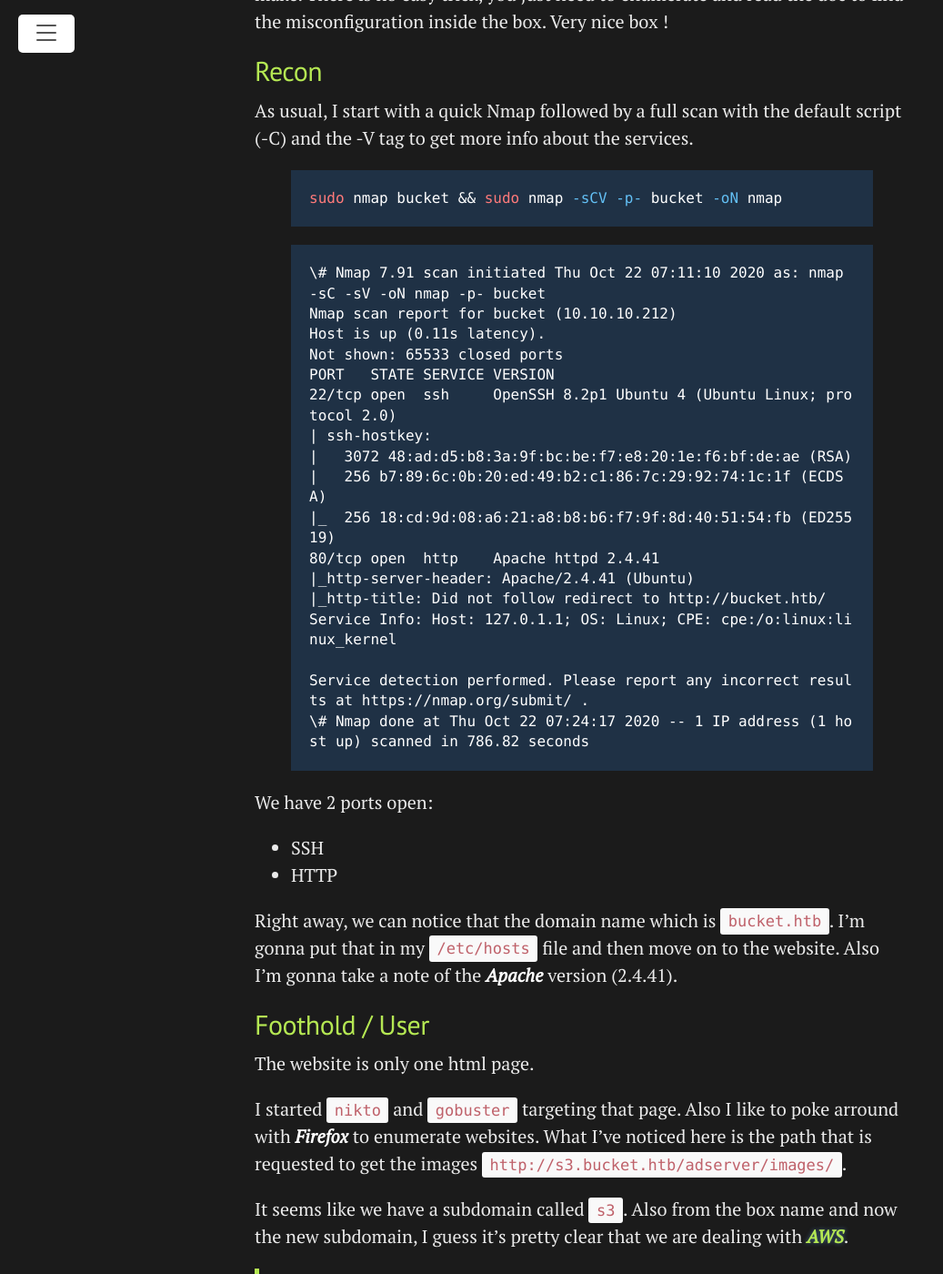
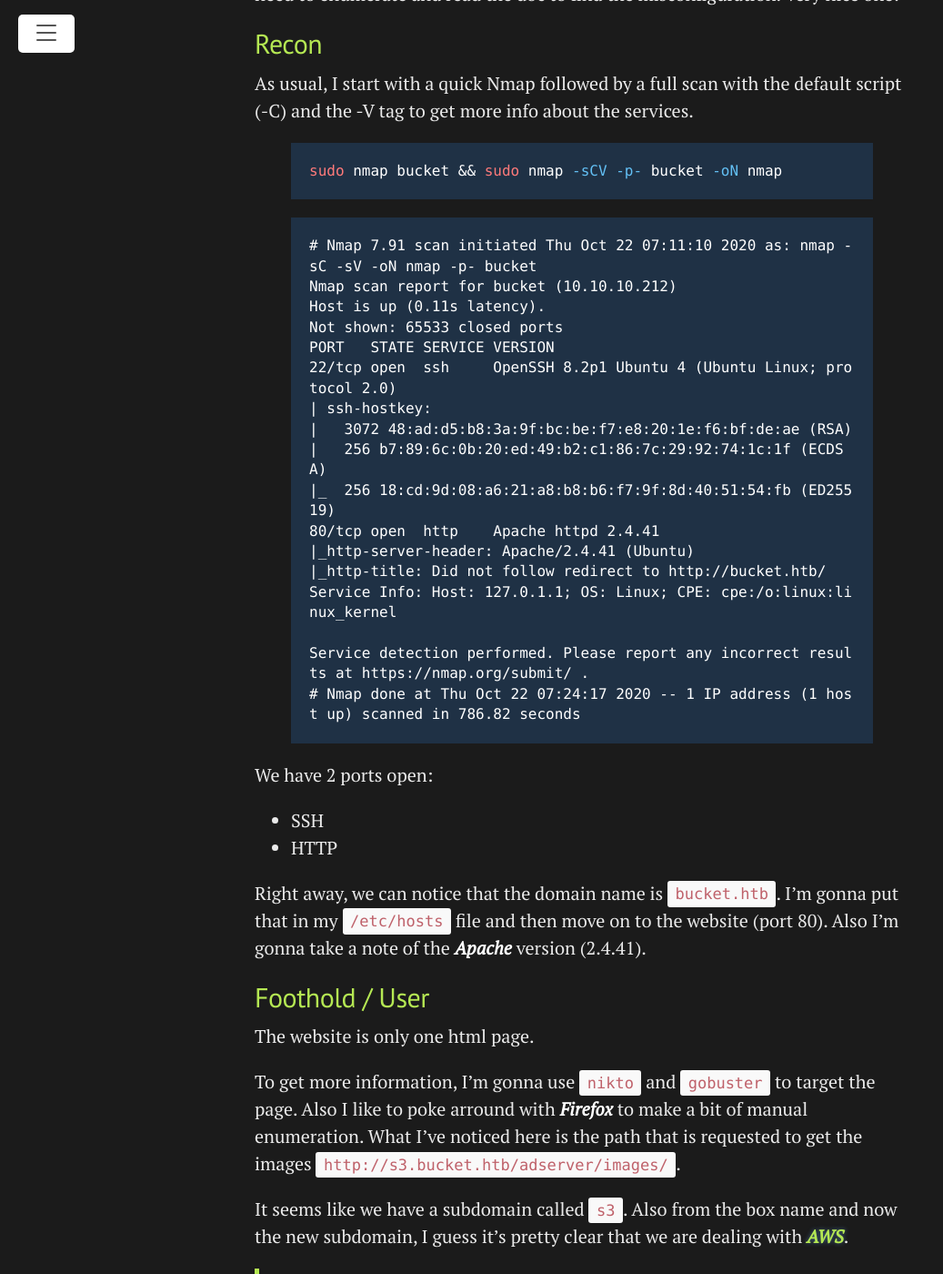
Before and after one commit to gregory-graindorge/gregory-graindorge.github.io, a Jekyll site: the page built from _posts/2021-04-25-bucket.md, in a window 1280 px wide and 1400 px high, scrolled down 313 px. Shown: the whole window at 91% size, without its empty margins (0-1037 px from the left). Built offline with Jekyll 4.4.1, drawn with Linux system fonts in a browser that asks for light colours; some of the changed text lies outside the part shown.

Commit message:
Update 2021-04-25-bucket.md

```diff
--- a/_posts/2021-04-25-bucket.md
+++ b/_posts/2021-04-25-bucket.md
@@ -3,7 +3,7 @@
 title: Bucket - Walkthrough
 ---
 
-Bucket is one of the best box I've ever made on Hackthebox. Very challenging but in a way that forces you to learn more really understand every step that you make. There is no easy trick, you just need to enumerate and read the doc to find the misconfiguration inside the box. Very nice box !
+Bucket is one of my favorite box on Hackthebox! This machine forces you to understand every step that you make to get root. There is no easy trick, you just need to enumerate and read the doc to find the misconfiguration. Very nice one!
 
 ## Recon
 As usual, I start with a quick Nmap followed by a full scan with the default script (-C) and the -V tag to get more info about the services.
@@ -13,7 +13,7 @@
 {% endhighlight %}
 
 {% highlight text %}
-\# Nmap 7.91 scan initiated Thu Oct 22 07:11:10 2020 as: nmap -sC -sV -oN nmap -p- bucket
+# Nmap 7.91 scan initiated Thu Oct 22 07:11:10 2020 as: nmap -sC -sV -oN nmap -p- bucket
 Nmap scan report for bucket (10.10.10.212)
 Host is up (0.11s latency).
 Not shown: 65533 closed ports
@@ -29,7 +29,7 @@
 Service Info: Host: 127.0.1.1; OS: Linux; CPE: cpe:/o:linux:linux_kernel
 
 Service detection performed. Please report any incorrect results at https://nmap.org/submit/ .
-\# Nmap done at Thu Oct 22 07:24:17 2020 -- 1 IP address (1 host up) scanned in 786.82 seconds
+# Nmap done at Thu Oct 22 07:24:17 2020 -- 1 IP address (1 host up) scanned in 786.82 seconds
 
 {% endhighlight %}
 
@@ -37,12 +37,12 @@
 - SSH
 - HTTP
 
-Right away, we can notice that the domain name which is `bucket.htb`. I'm gonna put that in my `/etc/hosts` file and then move on to the website. Also I'm gonna take a note of the <strong><cite>Apache</cite></strong> version (2.4.41).
+Right away, we can notice that the domain name is `bucket.htb`. I'm gonna put that in my `/etc/hosts` file and then move on to the website (port 80). Also I'm gonna take a note of the <strong><cite>Apache</cite></strong> version (2.4.41).
 
 ## Foothold / User
 The website is only one html page.
 
-I started `nikto` and `gobuster` targeting that page. Also I like to poke arround with <strong><cite>Firefox</cite></strong> to enumerate websites. What I've noticed here is the path that is requested to get the images `http://s3.bucket.htb/adserver/images/`.
+To get more information, I'm gonna use `nikto` and `gobuster` to target the page. Also I like to poke arround with <strong><cite>Firefox</cite></strong> to make a bit of manual enumeration. What I've noticed here is the path that is requested to get the images `http://s3.bucket.htb/adserver/images/`.
 
 It seems like we have a subdomain called `s3`. Also from the box name and now the new subdomain, I guess it's pretty clear that we are dealing with <strong><cite>[AWS](https://aws.amazon.com/s3/)</cite></strong>.
 
@@ -66,19 +66,19 @@
 gobuster dir -u http://s3.bucket.htb -w /usr/share/seclists/Discovery/Web-Content/raft-small-words.txt -t 100
 {% endhighlight %}
 {% highlight text %}
-\===============================================================
+===============================================================
 Gobuster v3.0.1
 by OJ Reeves (@TheColonial) & Christian Mehlmauer (@_FireFart_)
-\===============================================================
+===============================================================
 [+] Url:            http://s3.bucket.htb
 [+] Threads:        100
 [+] Wordlist:       /usr/share/seclists/Discovery/Web-Content/raft-small-words.txt
 [+] Status codes:   200,204,301,302,307,401,403
 [+] User Agent:     gobuster/3.0.1
 [+] Timeout:        10s
-\===============================================================
+===============================================================
 2020/12/15 08:23:55 Starting gobuster
-\===============================================================
+===============================================================
 /health (Status: 200)
 /shell (Status: 200)
 /server-status (Status: 403)
```
